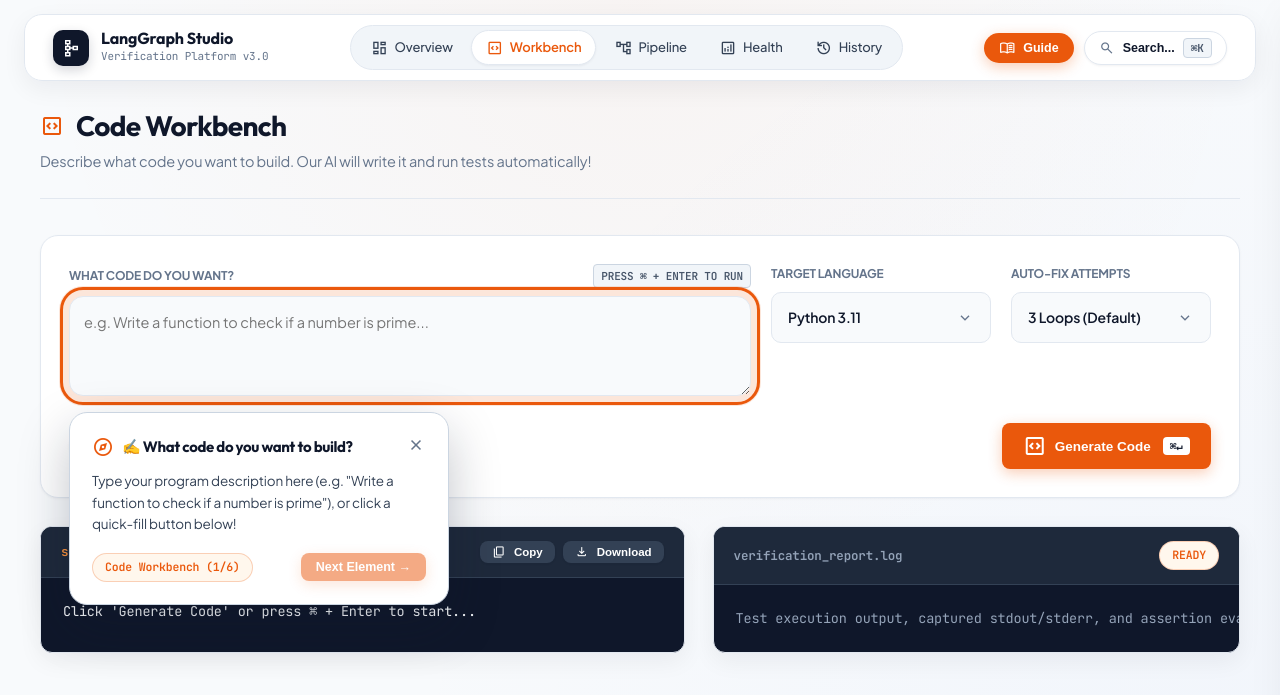
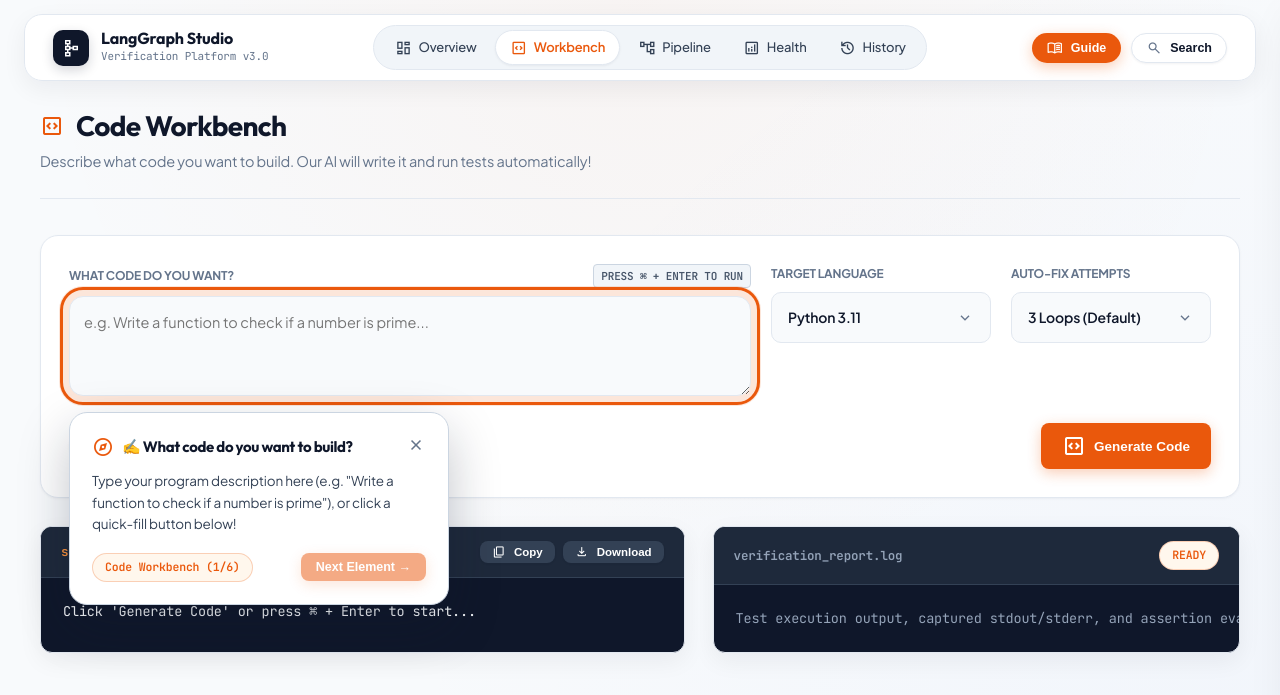
Before and after one commit to Sathvik1533/LangGraph_deployment, a FastAPI app: page /generate in a window 1280 px wide. Shown: the top 695 px of the page. Run offline with FastAPI, Linux system fonts and the light colour scheme.

Commit message:
fix(ui): remove OS-specific shortcut badges to make interface universal

```diff
--- a/pages/generate.html
+++ b/pages/generate.html
@@ -107,7 +107,6 @@
                 <button id="generateBtn" class="cyber-btn cyber-btn-primary" data-tooltip="Click to generate and test your code.">
                     <span class="material-symbols-outlined">code_blocks</span>
                     <span>Generate Code</span>
-                    <span class="kbd-badge" style="margin-left: 4px; background: #ffffff; color: #0f172a; border: none;">⌘↵</span>
                 </button>
             </div>
         </div>
--- a/templates/navigation.html
+++ b/templates/navigation.html
@@ -48,10 +48,9 @@
             <span>Guide</span>
         </button>
 
-        <button class="cyber-btn cyber-btn-secondary desktop-only" onclick="openCommandPalette()" style="font-size: 12.5px; padding: 6px 14px; border-radius: var(--radius-pill);">
+        <button class="cyber-btn cyber-btn-secondary desktop-only" onclick="openCommandPalette()" style="font-size: 12.5px; padding: 6px 14px; border-radius: var(--radius-pill);" data-tooltip="Quick Search: Search platform pages and actions.">
             <span class="material-symbols-outlined" style="font-size: 16px; color: var(--text-muted);">search</span>
-            <span>Search...</span>
-            <span class="kbd-badge">⌘K</span>
+            <span>Search</span>
         </button>
     </div>
 </nav>
```
